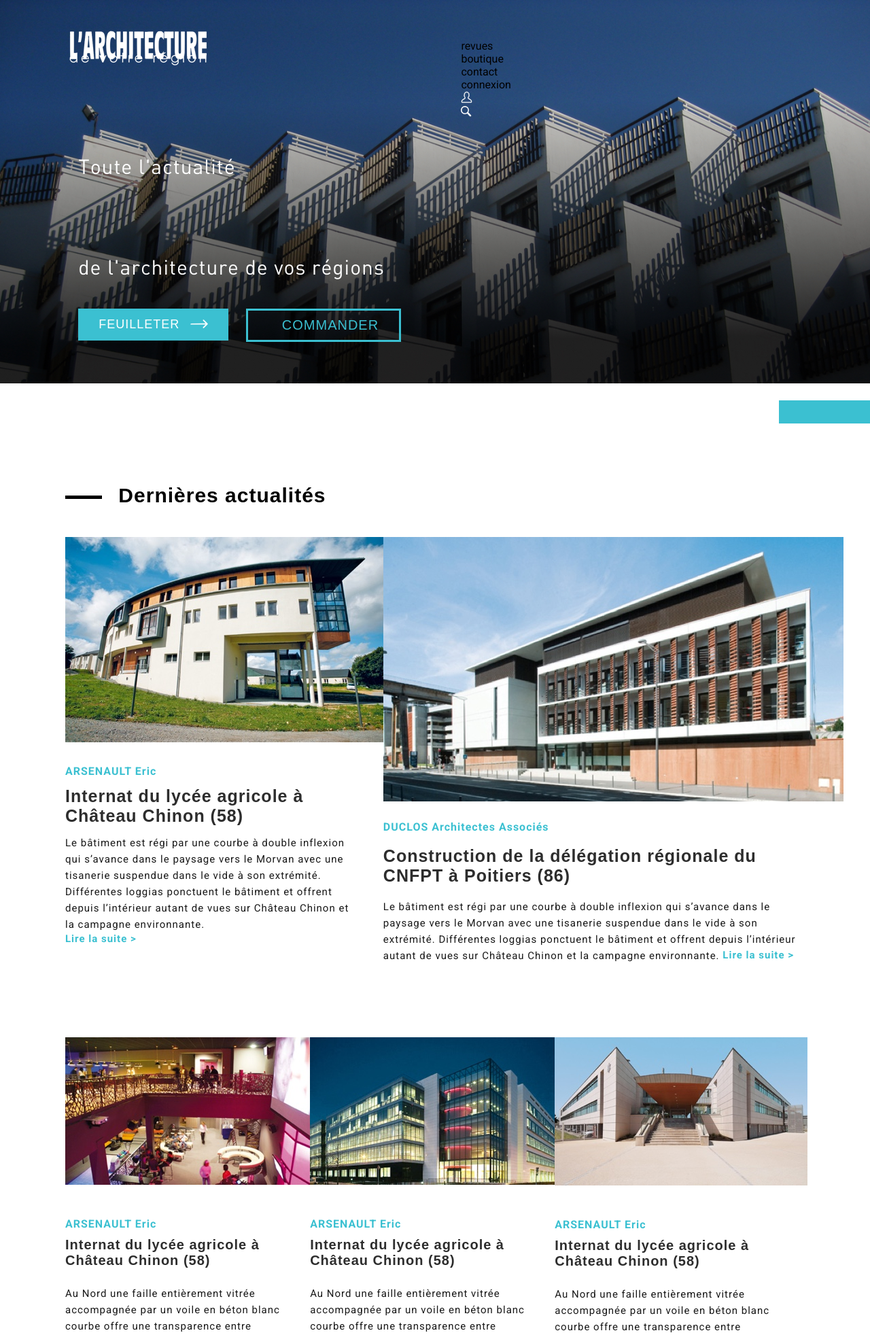
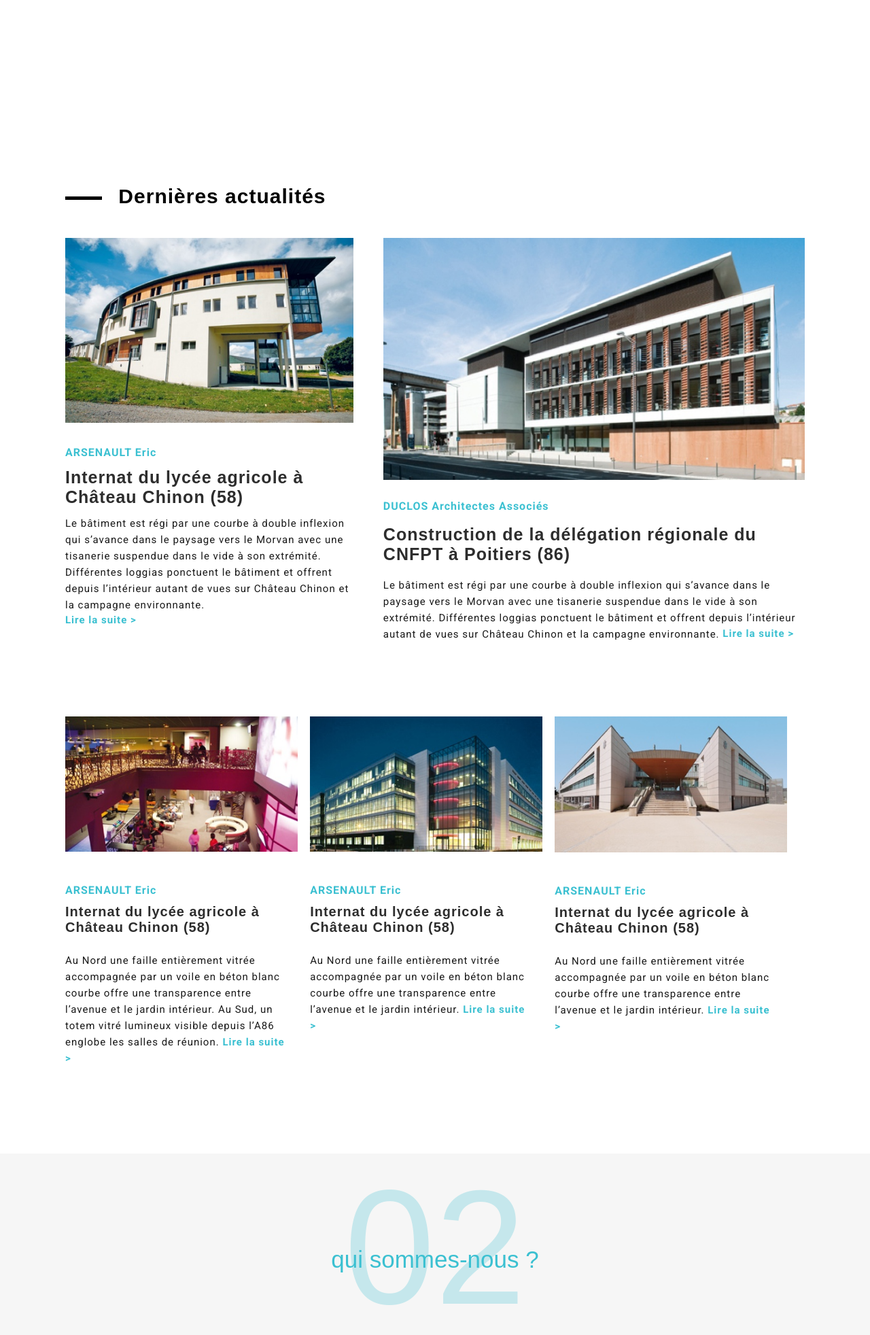
Before and after one commit to Clement-picot6/Semaine-Intensive-G4, a PHP site: page /accueil.html in a window 1280 px wide. Shown: the top 1964 px of the page at 68% size. Run offline with PHP 8.4, Linux system fonts and the light colour scheme.

Commit message:
Index responsive

```diff
--- a/integration/accueil.html
+++ b/integration/accueil.html
@@ -7,35 +7,6 @@
 	<link href="https://fonts.googleapis.com/css?family=Roboto:400,700" rel="stylesheet">
 </head>
 <body class="public" id="index">
-		<header class="clearfix">
-			<img src="img-layout/header-index.jpg" alt="" class="header-bg">
-			<h1 class="logo">
-				<a href="#">
-					<img src="img-layout/logo.png" alt="logo">
-				</a></h1>
-			<nav>
-			<ul>
-				<li><a href="#">revues</a></li>
-				<li><a href="#">boutique</a></li>
-				<li><a href="#">contact</a></li>
-				<li><a href="#">connexion</a></li>
-				<li><a href="#"><img src="img-layout/login.svg" alt="login"></a></li>
-				<li><a href="#"><img src="img-layout/search.svg" alt="search"></a></li>
-			</ul>
-		</nav>
-		</header>
-
-		<div class="block_header">
-			<div>
-				<p>Toute l'actualité</p>
-				<p>de l'architecture de vos régions</p>
-			</div>
-
-			<button class="btn_feuille">feuilleter <img src="img-content/arrow.png" alt="fleche"></button>
-			<button class="btn_command">commander</button>
-			<div class="rectangle"></div>
-		</div>
-
 	<main>
 		<div class="actu_block clearfix">
 			<div></div>
@@ -157,36 +128,3 @@
 		</div>
 		</div>
 	</div>
-
-
-	<div class="newsletter">
-		<div class="inner-newsletter">
-				<div class="blue"></div>
-					<p class="slogan">Restez au courant <span class="return">de toutes nos actualités !</span></p>
-				<div class="subscribe">
-					<form action="#">
-						<input type="email" name="email" placeholder="Votre e-mail..." pattern="[a-z0-9._%+-]+@[a-z0-9.-]+\.[a-z]{2,3}$">
-						<input type="submit" name="inscrit_newsletter" value="S'inscrire">
-					</form>
-				</div>
-		</div>
-	</div>
-
-	<footer>
-		<div class="inner-footer">
-			<div class="navigate">
-				<h3>Naviguer sur le site</h3>
-				<a href="#">Nos revues</a>
-				<a href="#">Contactez-nous</a>
-				<a href="#">Inscription</a>
-				<a href="#">Mentions Légales</a>
-			</div>
-			<div class="boutique">
-				<h3>Notre boutique</h3>
-				<a href="#">Commander</a>
-				<a href="#">Nos abonnements</a>
-			</div>
-		</div>
-	</footer>
-</body>
-</html>
--- a/integration/sass/_index.scss
+++ b/integration/sass/_index.scss
@@ -175,11 +175,11 @@
 	margin: 0 auto;
 	position: relative;
 	bottom: 15%;
--moz-box-shadow: 0px 0px 10px 1px #F7F7F7;
--webkit-box-shadow: 0px 0px 10px 1px #F7F7F7;
--o-box-shadow: 0px 0px 10px 1px #F7F7F7;
-box-shadow: 0px 0px 10px 1px #F7F7F7;
-filter:progid:DXImageTransform.Microsoft.Shadow(color=#F7F7F7, Direction=NaN, Strength=10);
+	-moz-box-shadow: 0px 0px 10px 1px #F7F7F7;
+	-webkit-box-shadow: 0px 0px 10px 1px #F7F7F7;
+	-o-box-shadow: 0px 0px 10px 1px #F7F7F7;
+	box-shadow: 0px 0px 10px 1px #F7F7F7;
+	filter:progid:DXImageTransform.Microsoft.Shadow(color=#F7F7F7, Direction=NaN, Strength=10);
 }
 
 div.container_scrolling .content_scrolling_left{
@@ -214,3 +214,163 @@
 	line-height: 1.5;
 	margin: 20% 10% 0 0;
 }
+
+
+
+//
+//
+// MEDIA QUERIES
+//
+//
+
+@media only screen and (max-width : 1300px) {
+	.actu_block article:nth-child(1) figure img {
+		width: 100%;
+	}
+
+	.actu_block article:nth-child(2) figure img {
+		width: 100%;
+	}
+
+	.old_articles {
+		figure:nth-child(1) {
+			img {
+				width: 95%;
+			}
+		}
+		h2 {
+			width: 95%;
+		}
+	}
+}
+
+
+
+
+
+// TABLETTE
+
+@media only screen and (max-width : 1024px)  {
+	.actu_block article:nth-child(1) figure img {
+		width: 90%;
+	}
+
+	.actu_block article:nth-child(2) figure img {
+		width: 90%;
+	}
+
+	.old_articles {
+		figure:nth-child(1) {
+			img {
+				width: 95%;
+			}
+		}
+		h2 {
+			width: 95%;
+		}
+	}
+
+		.scrolling_bloc {
+			width: 100%;
+
+			.container_scrolling {
+				width: 80%;
+				height: 65vh;
+		}
+	}
+}
+
+
+
+
+
+
+
+// MOBILE
+
+@media only screen and (min-width : 320px) and (max-width : 480px) {
+
+	body .actu_block {
+		div:nth-child(1) {
+			border-bottom: solid black 3px;
+			width: 5%;
+			display: inline-block;
+			margin-bottom: 5px;
+			margin-right: 20px;
+		}
+
+
+		h1 {
+			font-size: 25px;
+			margin-bottom: 5%;
+		}
+		.article_block {
+			article:nth-child(1) {
+				width: 100%;
+				float: left;
+				margin-bottom: 20%;
+			}
+
+			article:nth-child(2) {
+				width: 100%;
+				float: left;
+				margin-bottom: 15%;
+			}
+	}
+}
+	.actu_block article:nth-child(1) figure img {
+		width: 100%;
+	}
+
+	.actu_block article:nth-child(2) figure img {
+		width: 100%;
+	}
+
+	div.clearfix .old_articles {
+		article {
+				width: 100%;
+				margin-bottom: 15%;
+			}
+		figure:nth-child(1) {
+			img {
+				width: 95%;
+			}
+		}
+		h2 {
+			width: 95%;
+		}
+	}
+
+
+		.scrolling_bloc {
+			width: 100%;
+
+			.container_scrolling {
+				width: 80%;
+				height: 100vh;
+
+				.content_scrolling_left {
+					width: 100%;
+					padding: 5%;
+
+					p {
+						margin: 0;
+						font-size: 16px;
+						text-align: center;
+					}
+				}
+
+				.content_scrolling_right {
+					width: 100%;
+					padding: 5%;
+					float: left;
+
+					p {
+						margin: 0;
+						font-size: 16px;
+						text-align: center;
+					}
+				}
+		}
+	}
+}
--- a/integration/sass/partials/_footer.scss
+++ b/integration/sass/partials/_footer.scss
@@ -37,12 +37,6 @@
 
 
 // MEDIA QUERIES
-
-// @media only screen and (max-width : 1200px) {
-// 	header .nav_barre {
-// 		margin-right: 5%;
-// 	}
-// }
 
 
 // TABLETTE
--- a/integration/stylesheets/screen.css
+++ b/integration/stylesheets/screen.css
@@ -638,6 +638,87 @@
   line-height: 1.5;
   margin: 20% 10% 0 0; }
 
+@media only screen and (max-width: 1300px) {
+  .actu_block article:nth-child(1) figure img {
+    width: 100%; }
+
+  .actu_block article:nth-child(2) figure img {
+    width: 100%; }
+
+  .old_articles figure:nth-child(1) img {
+    width: 95%; }
+  .old_articles h2 {
+    width: 95%; } }
+@media only screen and (max-width: 1024px) {
+  .actu_block article:nth-child(1) figure img {
+    width: 90%; }
+
+  .actu_block article:nth-child(2) figure img {
+    width: 90%; }
+
+  .old_articles figure:nth-child(1) img {
+    width: 95%; }
+  .old_articles h2 {
+    width: 95%; }
+
+  .scrolling_bloc {
+    width: 100%; }
+    .scrolling_bloc .container_scrolling {
+      width: 80%;
+      height: 65vh; } }
+@media only screen and (min-width: 320px) and (max-width: 480px) {
+  body .actu_block div:nth-child(1) {
+    border-bottom: solid black 3px;
+    width: 5%;
+    display: inline-block;
+    margin-bottom: 5px;
+    margin-right: 20px; }
+  body .actu_block h1 {
+    font-size: 25px;
+    margin-bottom: 5%; }
+  body .actu_block .article_block article:nth-child(1) {
+    width: 100%;
+    float: left;
+    margin-bottom: 20%; }
+  body .actu_block .article_block article:nth-child(2) {
+    width: 100%;
+    float: left;
+    margin-bottom: 15%; }
+
+  .actu_block article:nth-child(1) figure img {
+    width: 100%; }
+
+  .actu_block article:nth-child(2) figure img {
+    width: 100%; }
+
+  div.clearfix .old_articles article {
+    width: 100%;
+    margin-bottom: 15%; }
+  div.clearfix .old_articles figure:nth-child(1) img {
+    width: 95%; }
+  div.clearfix .old_articles h2 {
+    width: 95%; }
+
+  .scrolling_bloc {
+    width: 100%; }
+    .scrolling_bloc .container_scrolling {
+      width: 80%;
+      height: 100vh; }
+      .scrolling_bloc .container_scrolling .content_scrolling_left {
+        width: 100%;
+        padding: 5%; }
+        .scrolling_bloc .container_scrolling .content_scrolling_left p {
+          margin: 0;
+          font-size: 16px;
+          text-align: center; }
+      .scrolling_bloc .container_scrolling .content_scrolling_right {
+        width: 100%;
+        padding: 5%;
+        float: left; }
+        .scrolling_bloc .container_scrolling .content_scrolling_right p {
+          margin: 0;
+          font-size: 16px;
+          text-align: center; } }
 .newsletter {
   position: relative;
   width: 100%;
```
Also changed, not shown: 1 other file.
